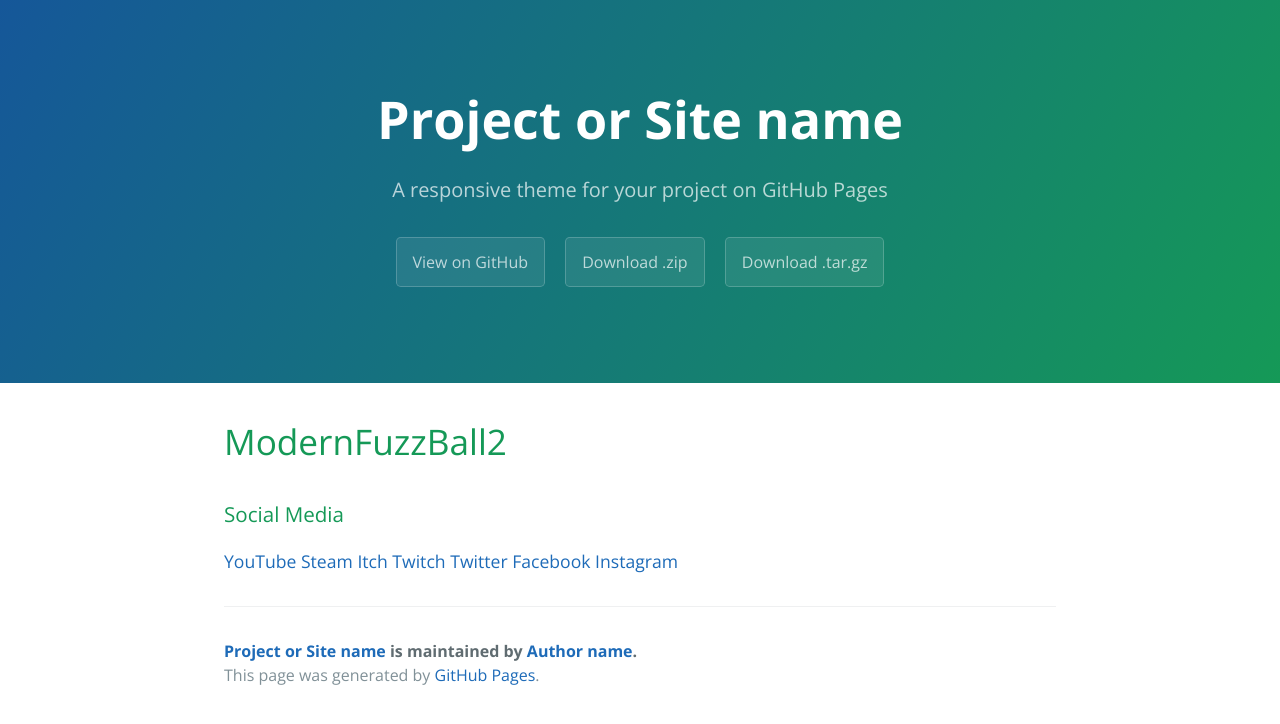
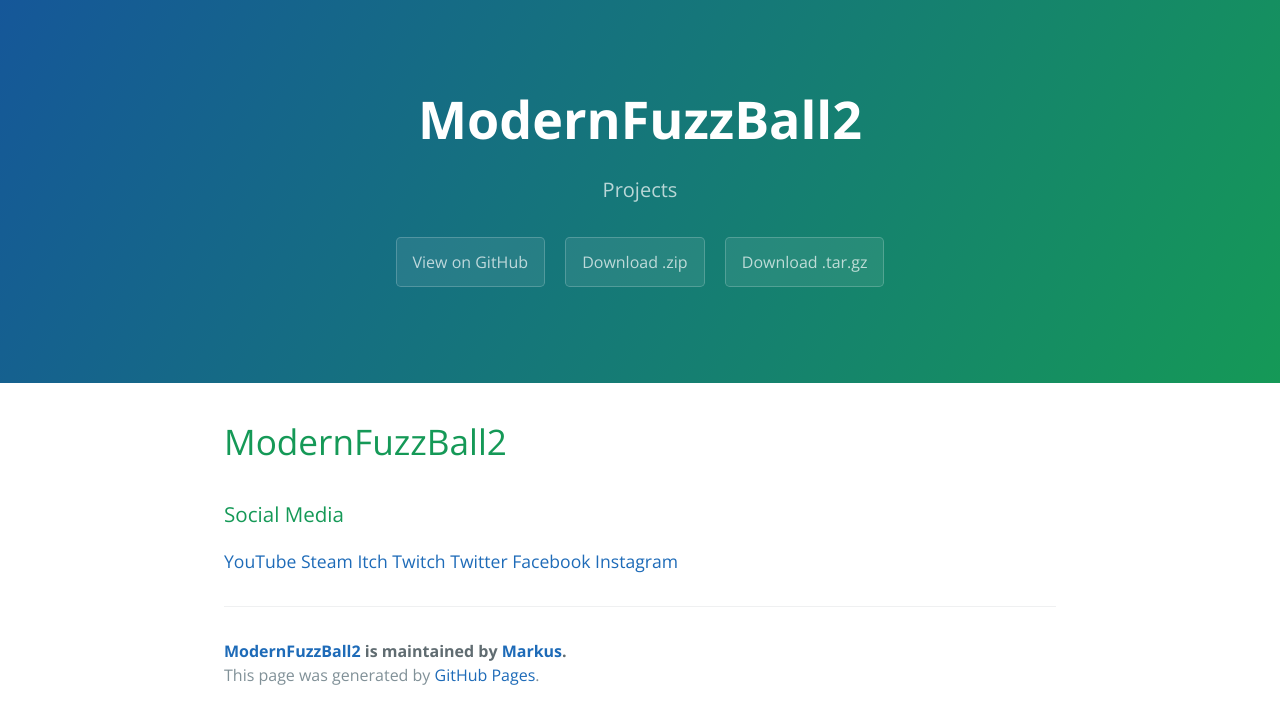
Before and after one commit to ModernFuzzBall2/modernfuzzball2.github.io, a Jekyll site: the page built from index.md, in a window 1280 px wide. Shown: the top 724 px of the page. Built offline with Jekyll 4.4.1, drawn with Linux system fonts in a browser that asks for light colours; our own code applies the rules of GitHub Pages for plain Markdown files; the list of posts is cut into pages by our own code.

Commit message:
Update _config.yml

```diff
--- a/_config.yml
+++ b/_config.yml
@@ -1,14 +1,15 @@
 # Setup
-title:        Project or Site name
-tagline:      A responsive theme for your project on GitHub Pages
+title:        ModernFuzzBall2
+tagline:      Projects
 baseurl:      ""
 paginate:     1
 locale:       "en"
 
 # About/contact
 author:
-  name:       Author name
-  url:        http://yourhomepage.com
+  name:       Markus
+  url:        https://modernfuzzball2.github.io
+  email:      modernfuzzball2@opticalraze.com
 
 # Gems
 gems:
```
